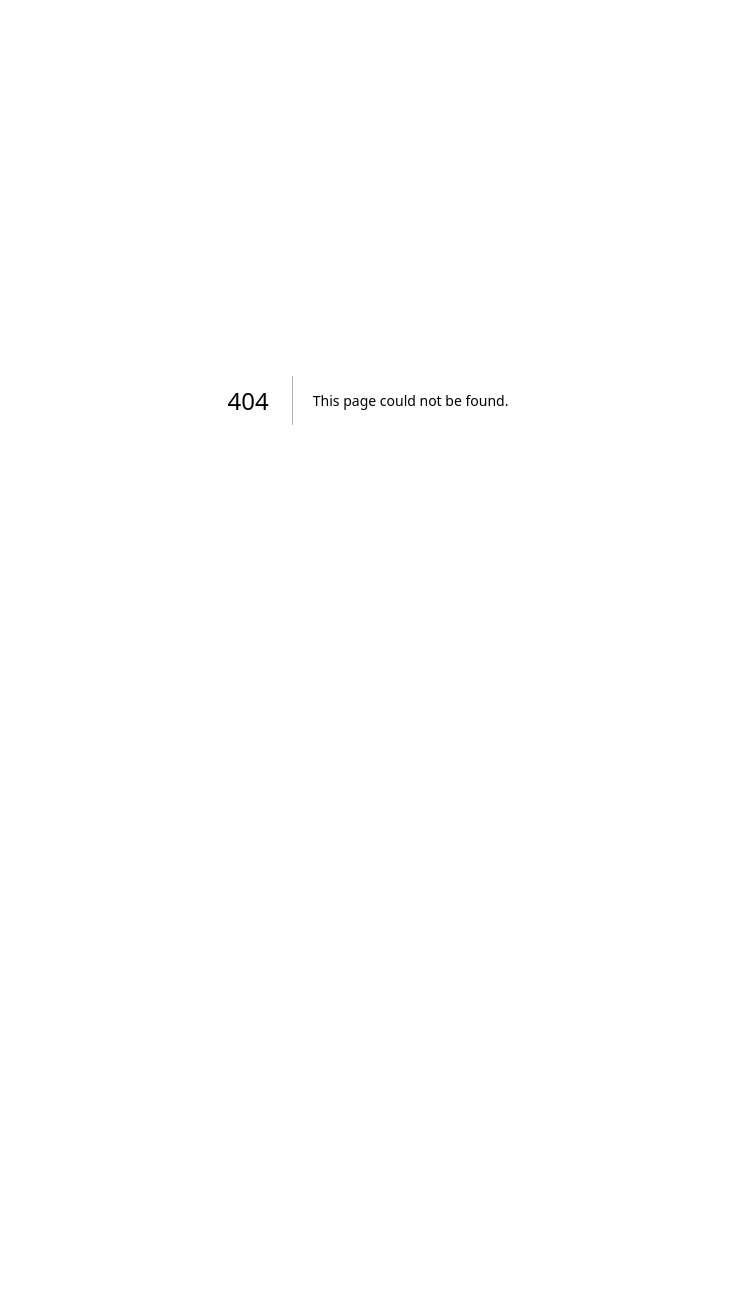
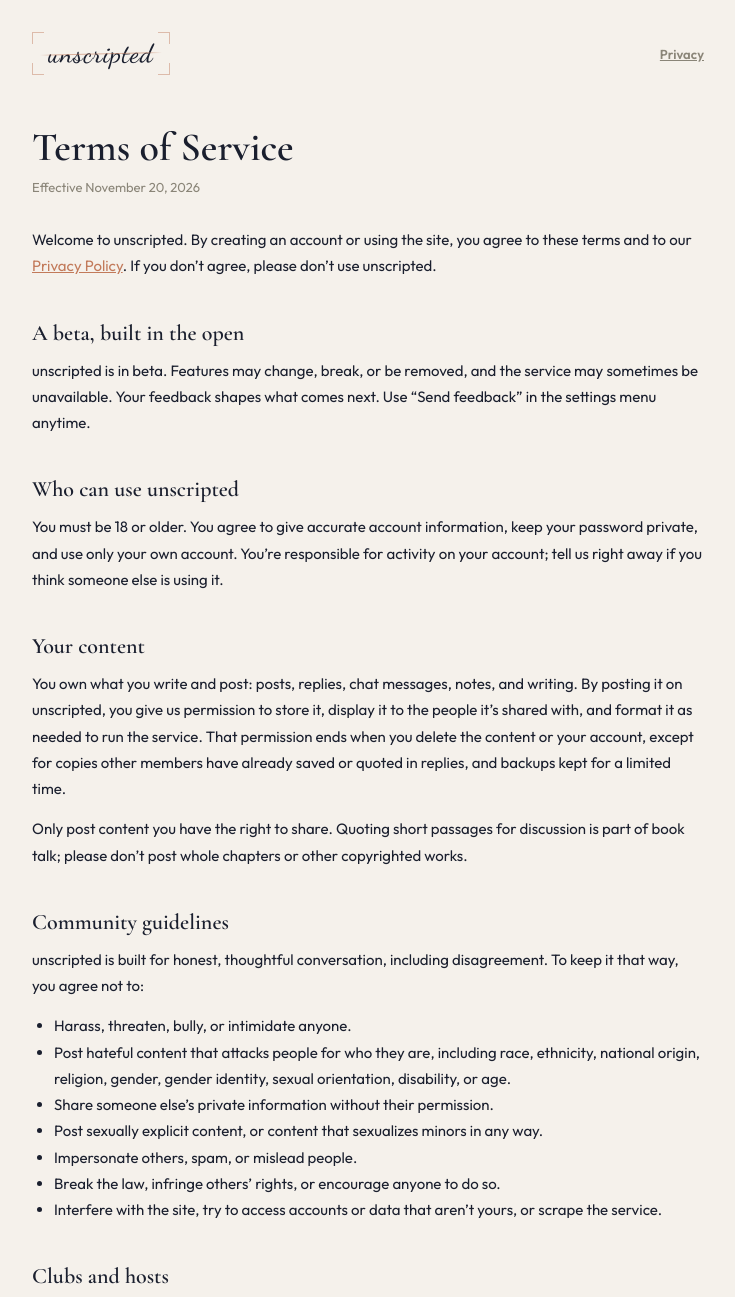
Before and after one commit to unscriptedconversations/unscripted, a Next.js app: page /terms in a window 1280 px wide. Before the commit this address had no page. Shown: the top 1297 px of the page, without its empty margins (272-1007 px from the left). Before the commit the page ends 800 px from the top, so only its background shows below. Built offline with nearby package versions, Linux system fonts and the light colour scheme.

Commit message:
Create terms.js

```diff
--- /dev/null
+++ b/pages/terms.js
@@ -0,0 +1,79 @@
+import { useRouter } from 'next/router'
+import Logo from '../components/Logo'
+
+// Terms of service. Plain-language beta draft — have it reviewed before
+// relying on it. Update EFFECTIVE whenever the terms change.
+const EFFECTIVE = 'November 20, 2026'
+const CONTACT = 'unscriptedbookclub3@gmail.com'
+
+const H = ({ children }) => (
+  <h2 style={{ fontFamily: 'var(--hd)', fontSize: 22, fontWeight: 600, color: 'var(--ink)', margin: '40px 0 12px' }}>{children}</h2>
+)
+const P = ({ children }) => (
+  <p style={{ fontFamily: 'var(--ui)', fontSize: 15, color: 'var(--ink)', lineHeight: 1.75, margin: '0 0 14px' }}>{children}</p>
+)
+const UL = ({ children }) => (
+  <ul style={{ fontFamily: 'var(--ui)', fontSize: 15, color: 'var(--ink)', lineHeight: 1.75, margin: '0 0 14px', paddingLeft: 22 }}>{children}</ul>
+)
+
+export default function Terms() {
+  const router = useRouter()
+  return (
+    <div style={{ minHeight: '100vh', background: 'var(--bg)' }}>
+      <div style={{ maxWidth: 720, margin: '0 auto', padding: '32px 24px 96px' }}>
+        <div style={{ display: 'flex', alignItems: 'center', justifyContent: 'space-between', marginBottom: 48 }}>
+          <div style={{ cursor: 'pointer' }} onClick={() => router.push('/')}><Logo /></div>
+          <a href="/privacy" style={{ fontFamily: 'var(--ui)', fontSize: 13, fontWeight: 600, color: 'var(--txD)' }}>Privacy</a>
+        </div>
+
+        <h1 style={{ fontFamily: 'var(--hd)', fontSize: 40, fontWeight: 600, color: 'var(--ink)', margin: '0 0 8px' }}>Terms of Service</h1>
+        <div style={{ fontFamily: 'var(--ui)', fontSize: 13, color: 'var(--txD)', marginBottom: 32 }}>Effective {EFFECTIVE}</div>
+
+        <P>Welcome to unscripted. By creating an account or using the site, you agree to these terms and to our <a href="/privacy" style={{ color: 'var(--tc)' }}>Privacy Policy</a>. If you don&rsquo;t agree, please don&rsquo;t use unscripted.</P>
+
+        <H>A beta, built in the open</H>
+        <P>unscripted is in beta. Features may change, break, or be removed, and the service may sometimes be unavailable. Your feedback shapes what comes next. Use &ldquo;Send feedback&rdquo; in the settings menu anytime.</P>
+
+        <H>Who can use unscripted</H>
+        <P>You must be 18 or older. You agree to give accurate account information, keep your password private, and use only your own account. You&rsquo;re responsible for activity on your account; tell us right away if you think someone else is using it.</P>
+
+        <H>Your content</H>
+        <P>You own what you write and post: posts, replies, chat messages, notes, and writing. By posting it on unscripted, you give us permission to store it, display it to the people it&rsquo;s shared with, and format it as needed to run the service. That permission ends when you delete the content or your account, except for copies other members have already saved or quoted in replies, and backups kept for a limited time.</P>
+        <P>Only post content you have the right to share. Quoting short passages for discussion is part of book talk; please don&rsquo;t post whole chapters or other copyrighted works.</P>
+
+        <H>Community guidelines</H>
+        <P>unscripted is built for honest, thoughtful conversation, including disagreement. To keep it that way, you agree not to:</P>
+        <UL>
+          <li>Harass, threaten, bully, or intimidate anyone.</li>
+          <li>Post hateful content that attacks people for who they are, including race, ethnicity, national origin, religion, gender, gender identity, sexual orientation, disability, or age.</li>
+          <li>Share someone else&rsquo;s private information without their permission.</li>
+          <li>Post sexually explicit content, or content that sexualizes minors in any way.</li>
+          <li>Impersonate others, spam, or mislead people.</li>
+          <li>Break the law, infringe others&rsquo; rights, or encourage anyone to do so.</li>
+          <li>Interfere with the site, try to access accounts or data that aren&rsquo;t yours, or scrape the service.</li>
+        </UL>
+
+        <H>Clubs and hosts</H>
+        <P>Club hosts can set their club&rsquo;s privacy, remove posts in their club, and remove members. Hosts are members too and must follow these terms. We may step in where a host can&rsquo;t or doesn&rsquo;t.</P>
+
+        <H>Our role</H>
+        <P>We may remove content or suspend or close accounts that break these terms or put members at risk, in our judgment. If you think we got something wrong, email us. You can stop using unscripted at any time and delete your account from Settings.</P>
+
+        <H>Book information</H>
+        <P>Book details and covers come partly from Open Library and may be incomplete or inaccurate. Recommendations, trending lists, and featured picks are for discovery, not endorsements.</P>
+
+        <H>Disclaimers and limits</H>
+        <P>unscripted is provided &ldquo;as is&rdquo; and &ldquo;as available,&rdquo; without warranties of any kind, to the extent the law allows. We aren&rsquo;t responsible for what members post, and we can&rsquo;t promise the service will be uninterrupted or error-free, or that content will never be lost. To the extent the law allows, we aren&rsquo;t liable for indirect or consequential damages arising from your use of unscripted.</P>
+
+        <H>Changes to these terms</H>
+        <P>We may update these terms as unscripted grows. If changes are meaningful, we&rsquo;ll update the date above and let members know on the site or by email. Continuing to use unscripted after changes means you accept them.</P>
+
+        <H>Governing law</H>
+        <P>These terms are governed by the laws of the State of New York, without regard to its conflict-of-law rules, and any dispute will be handled in the state or federal courts located in New York, except where the law where you live gives you other rights.</P>
+
+        <H>Contact</H>
+        <P>Questions about these terms: <a href={`mailto:${CONTACT}`} style={{ color: 'var(--tc)' }}>{CONTACT}</a></P>
+      </div>
+    </div>
+  )
+}
```
